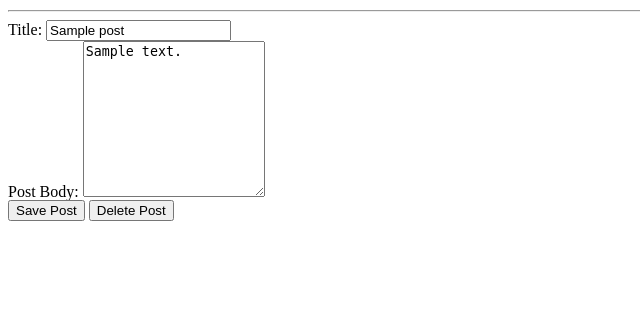
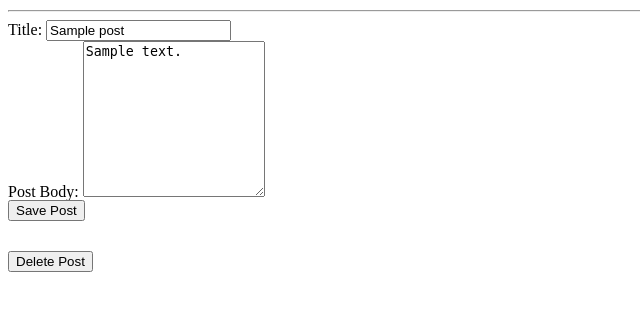
Before and after one commit to markquiba/LrvlBlog, a Laravel app: page /posts/1/edit in a window 1280 px wide. Shown: the part 221-532 px from the top of the page, without its empty margins (0-640 px from the left). Run offline with Laravel 8, Linux system fonts and the light colour scheme; a user stored in the database is signed in; tables that the repository leaves empty hold one stand-in row (values such as "Sample post"); data that the repository does not hold is empty; settings files or empty folders that the repository lacks are supplied.

Commit message:
fixed delete bug

```diff
--- a/resources/views/posts/edit.blade.php
+++ b/resources/views/posts/edit.blade.php
@@ -24,12 +24,13 @@
 							<textarea id="body" name="body" rows="10" class="form-control">{{ isset($post->body) ? $post->body : old('body') }}</textarea>
 						</div>
 						<input type="submit" value="Save Post" class="btn btn-success btn-block" style="margin-top: -100px; margin-bottom: 30px;">
-						<form method="POST" action="{{ route('posts.destroy', $post->id) }}">
-							{{ csrf_field() }}
-	                        {{ method_field('DELETE') }}
-							<input type="submit" value="Delete Post" class="btn btn-danger btn-block" style="margin-top: -100px; margin-bottom: 30px;">
-						</form>
 					</form>
+					<form method="POST" action="{{ route('posts.destroy', $post->id) }}">
+						{{ csrf_field() }}
+                        {{ method_field('DELETE') }}
+						<input type="submit" value="Delete Post" class="btn btn-danger btn-block" style="margin-bottom: 30px;">
+					</form>
+
 				</div>
 			</div>﻿
 		</div>
```
